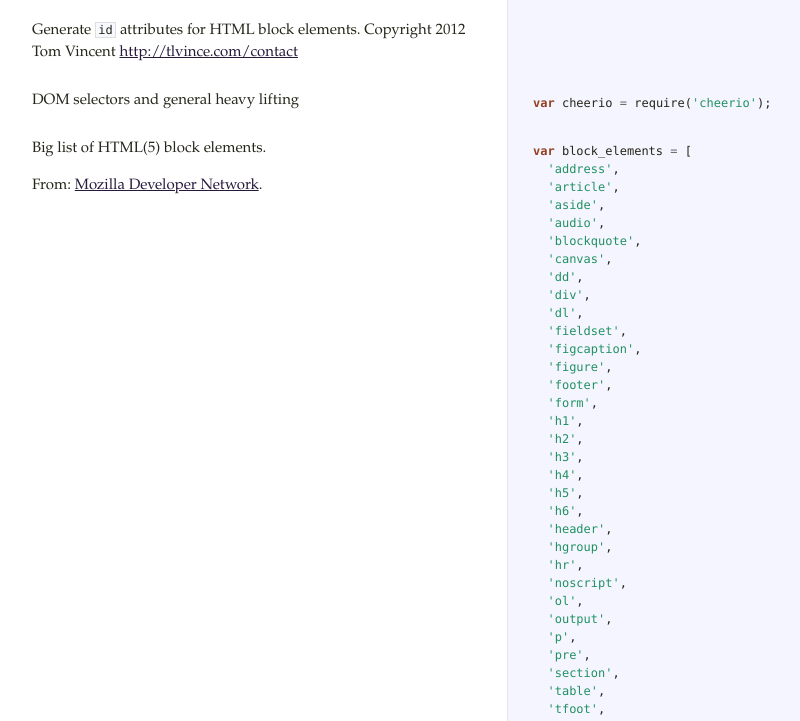
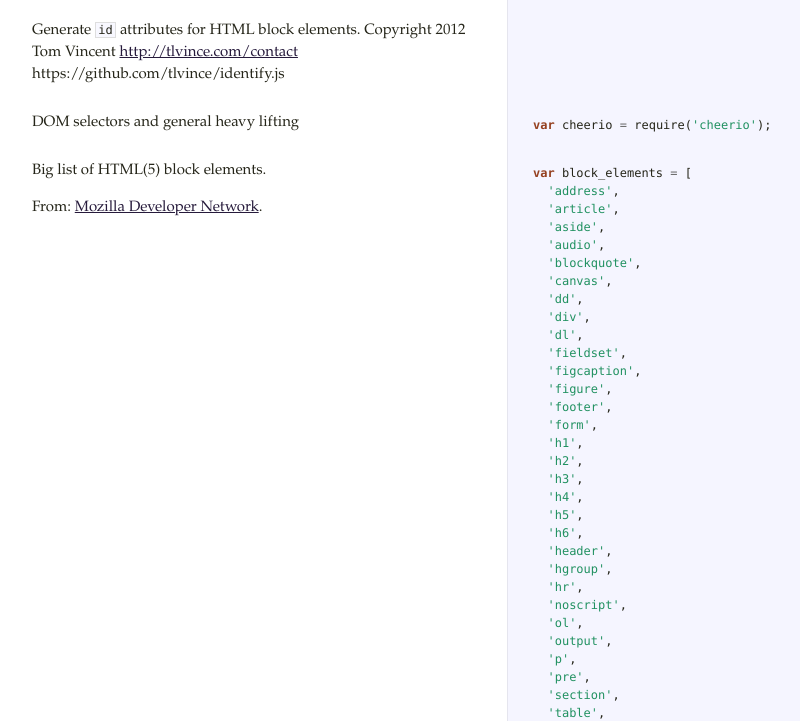
Before and after one commit to tlvince/identify.js, a plain HTML site: page index.html in a window 1280 px wide. Shown: the part 78-799 px from the top of the page, without its empty margins (18-818 px from the left). Drawn offline with Linux system fonts and the light colour scheme.

Commit message:
Updated docco docs

```diff
--- a/index.html
+++ b/index.html
@@ -1,5 +1,6 @@
 <!DOCTYPE html>  <html> <head>   <title>identify.js</title>   <meta http-equiv="content-type" content="text/html; charset=UTF-8">   <link rel="stylesheet" media="all" href="docco.css" /> </head> <body>   <div id="container">     <div id="background"></div>          <table cellpadding="0" cellspacing="0">       <thead>         <tr>           <th class="docs">             <h1>               identify.js             </h1>           </th>           <th class="code">           </th>         </tr>       </thead>       <tbody>                               <tr id="section-1">             <td class="docs">               <div class="pilwrap">                 <a class="pilcrow" href="#section-1">&#182;</a>               </div>               <p>Generate <code>id</code> attributes for HTML block elements.
-Copyright 2012 Tom Vincent <a href="http://tlvince.com/contact">http://tlvince.com/contact</a></p>             </td>             <td class="code">               <div class="highlight"><pre></pre></div>             </td>           </tr>                               <tr id="section-2">             <td class="docs">               <div class="pilwrap">                 <a class="pilcrow" href="#section-2">&#182;</a>               </div>               <p>DOM selectors and general heavy lifting</p>             </td>             <td class="code">               <div class="highlight"><pre><span class="kd">var</span> <span class="nx">cheerio</span> <span class="o">=</span> <span class="nx">require</span><span class="p">(</span><span class="s1">&#39;cheerio&#39;</span><span class="p">);</span></pre></div>             </td>           </tr>                               <tr id="section-3">             <td class="docs">               <div class="pilwrap">                 <a class="pilcrow" href="#section-3">&#182;</a>               </div>               <p>Big list of HTML(5) block elements.</p>
+Copyright 2012 Tom Vincent <a href="http://tlvince.com/contact">http://tlvince.com/contact</a>
+https://github.com/tlvince/identify.js</p>             </td>             <td class="code">               <div class="highlight"><pre></pre></div>             </td>           </tr>                               <tr id="section-2">             <td class="docs">               <div class="pilwrap">                 <a class="pilcrow" href="#section-2">&#182;</a>               </div>               <p>DOM selectors and general heavy lifting</p>             </td>             <td class="code">               <div class="highlight"><pre><span class="kd">var</span> <span class="nx">cheerio</span> <span class="o">=</span> <span class="nx">require</span><span class="p">(</span><span class="s1">&#39;cheerio&#39;</span><span class="p">);</span></pre></div>             </td>           </tr>                               <tr id="section-3">             <td class="docs">               <div class="pilwrap">                 <a class="pilcrow" href="#section-3">&#182;</a>               </div>               <p>Big list of HTML(5) block elements.</p>
 
 <p>From: <a href="https://developer.mozilla.org/en-US/docs/HTML/Block-level_elements">Mozilla Developer Network</a>.</p>             </td>             <td class="code">               <div class="highlight"><pre><span class="kd">var</span> <span class="nx">block_elements</span> <span class="o">=</span> <span class="p">[</span>
   <span class="s1">&#39;address&#39;</span><span class="p">,</span>
```
